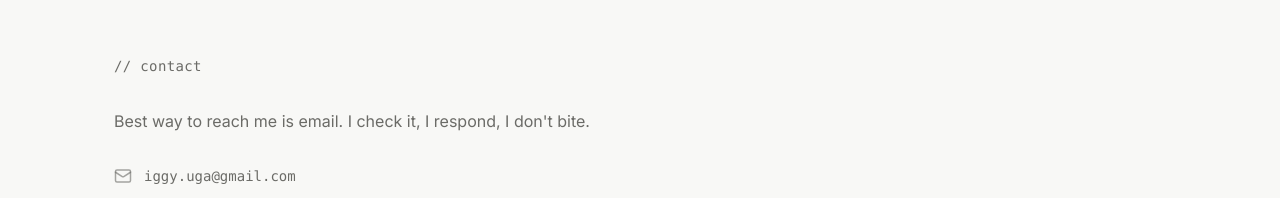
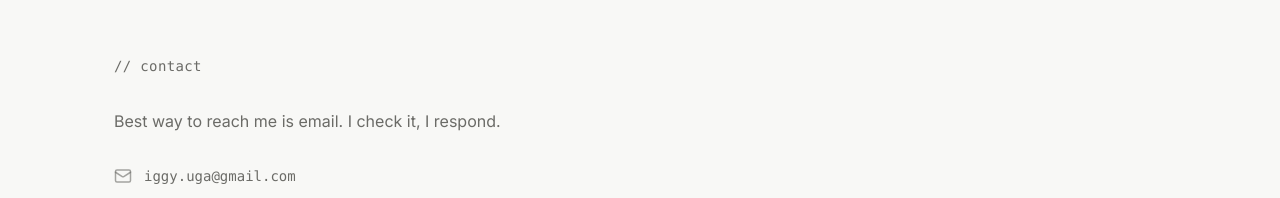
Before and after one commit to iggyuga/iggyuga.github.io, a React (Vite) app: page /#/ in a window 1280 px wide. Shown: the part 3567-3765 px from the top of the page. Built offline with nearby package versions, Linux system fonts and the light colour scheme.

Commit message:
Update contact message for brevity
Removed the phrase 'I don't bite' from the contact message.

```diff
--- a/src/components/sections/Contact.tsx
+++ b/src/components/sections/Contact.tsx
@@ -44,7 +44,7 @@ export default function Contact() {
 
           <div className="max-w-lg">
             <motion.p variants={reveal} className="text-muted leading-relaxed mb-8">
-              Best way to reach me is email. I check it, I respond, I don't bite.
+              Best way to reach me is email. I check it, I respond.
             </motion.p>
 
             <motion.ul variants={reveal} className="space-y-4" role="list">
```
